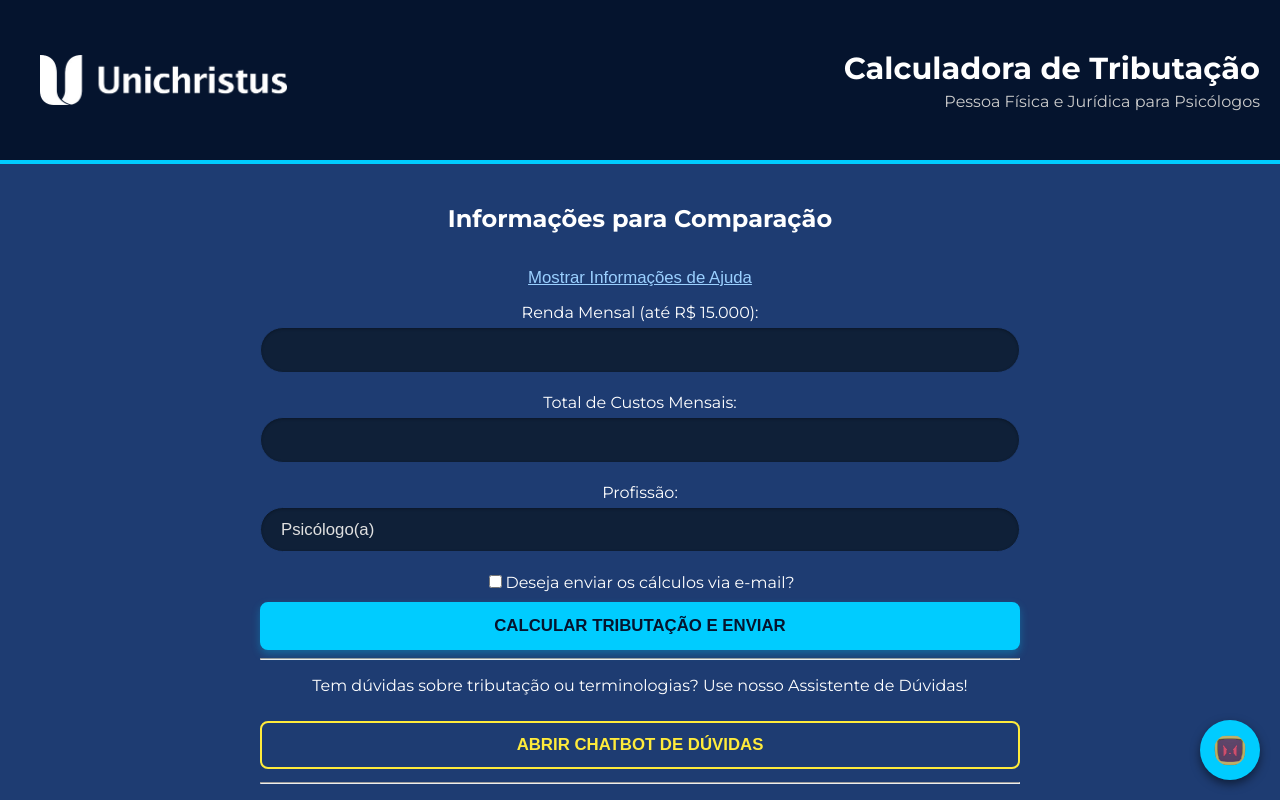
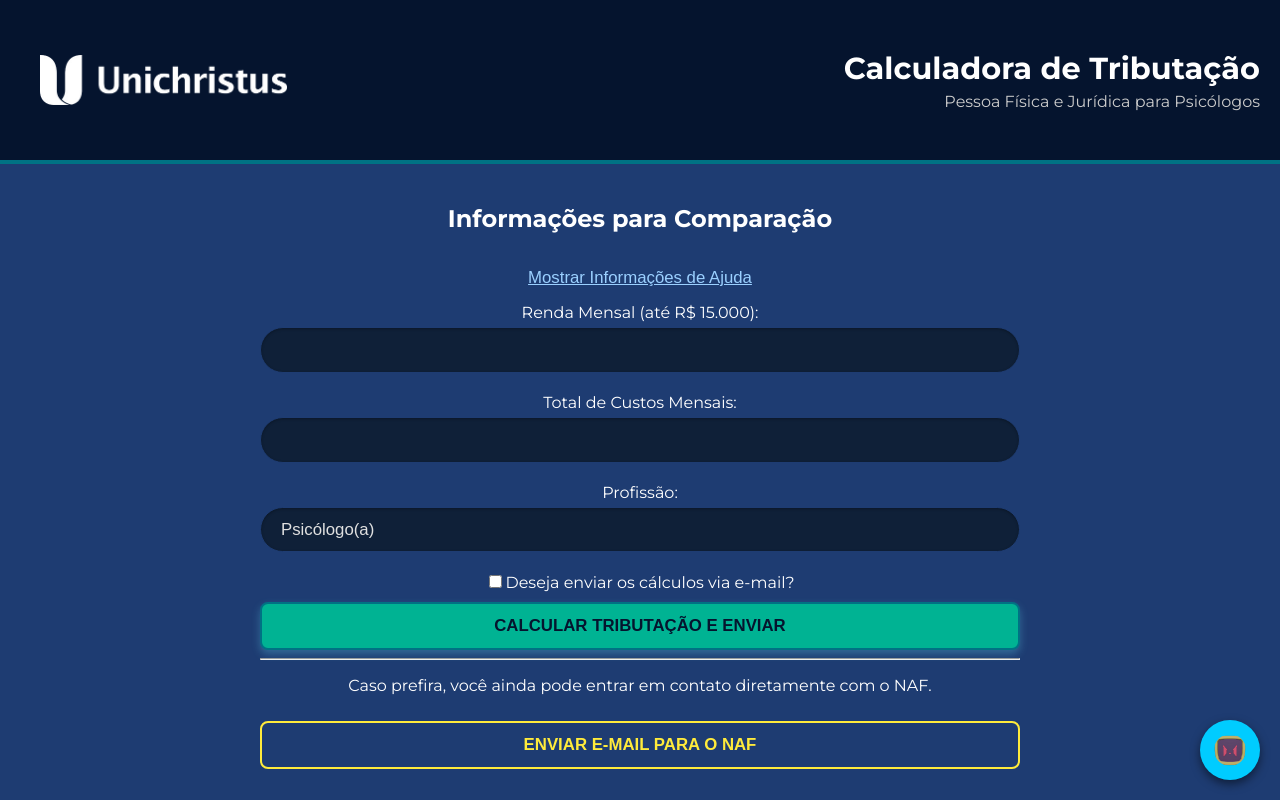
Before and after one commit to Kittymori/Projeto_React_CMJS, a React (Vite) app in the folder projeto-react/: page / in a window 1280 px wide. Shown: the top 800 px of the page. Built offline with nearby package versions, Linux system fonts and the light colour scheme; the HTML template or start-up script is replaced by a standard one.

Commit message:
Formatação detalhada da aparência geral da aplicação
- Estilização do Header, Footer, Layout principal e chatbot.
- Criado novo visual para a aparência do resultado do cálculo.
- Criando rolagem até o resultado através de scrollIntoView.

```diff
--- a/projeto-react/src/App.jsx
+++ b/projeto-react/src/App.jsx
@@ -86,6 +86,12 @@ function App() {
         setDadosFormulario(dadosValidados);
         console.log("Sucesso na Validação");
         console.log("Dados prontos para o cálculo", dadosValidados);
+        setTimeout(() => {
+            const el = document.getElementById('resultado-comparacao');
+            if (el) {
+                el.scrollIntoView({ behavior: 'smooth', block: 'start' });
+            }
+        }, 150);
     };
 
     const toggleChat = () => {
--- a/projeto-react/src/components/CalculadoraForm.jsx
+++ b/projeto-react/src/components/CalculadoraForm.jsx
@@ -124,20 +124,7 @@ const CalculadoraForm = ({ onDataSubmit, onOpenChat }) => {
 
             <button type="submit" className="btn-submit">Calcular Tributação e Enviar</button>
 
-            <hr />
-
-            <div>
-                <p>Tem dúvidas sobre tributação ou terminologias? Use nosso Assistente de Dúvidas!</p>
-                <button
-                    type="button"
-                    className="btn-chat"
-                    onClick={onOpenChat}
-                >
-                    Abrir Chatbot de Dúvidas
-                </button>
-            </div>
-
-            <hr />
+          <hr></hr>
 
             <div>
                 <p>Caso prefira, você ainda pode entrar em contato diretamente com o NAF.</p>
@@ -149,6 +136,7 @@ const CalculadoraForm = ({ onDataSubmit, onOpenChat }) => {
                     Enviar E-mail para o NAF
                 </button>
             </div>
+
         </form>
     );
 };
--- a/projeto-react/src/components/Header.jsx
+++ b/projeto-react/src/components/Header.jsx
@@ -6,7 +6,7 @@ const Header = () => {
     <header
       style={{
         padding: '15px 0',
-        borderBottom: '4px solid #00ccff',
+        borderBottom: '4px solid #007284',
         width: '100%',
         backgroundColor: '#05142eff',
       }}
--- a/projeto-react/src/components/ResultadoComparacao.jsx
+++ b/projeto-react/src/components/ResultadoComparacao.jsx
@@ -11,7 +11,13 @@ const containerStyle = { /* ... */ };
 const tituloStyle = { /* ... */ };
 const cardContainerStyle = { display: 'flex', justifyContent: 'space-around', gap: '20px', marginTop: '30px', };
 const cardBaseStyle = { /* ... */ };
-const destaqueStyle = (isMelhor) => ({ /* ... */ });
+const destaqueStyle = (isMelhor) => ({ padding: '18px',
+    borderRadius: '8px',
+    backgroundColor: isMelhor ? '#072033' : '#0b2236',
+    border: isMelhor ? '3px solid #ffeb3b' : '1px solid zilver',
+    minWidth: '300px',
+    flex: 1,
+});
 
 
 const ResultadoComparacao = ({ dadosEntrada, resultadoPF, resultadoPJ }) => {
@@ -61,7 +67,7 @@ const ResultadoComparacao = ({ dadosEntrada, resultadoPF, resultadoPJ }) => {
 
 
     return (
-        <div style={containerStyle}>
+        <div id="resultado-comparacao" style={containerStyle}>
             <h2 style={tituloStyle}>Resultado da Simulação e Comparação</h2>
 
             <p style={{ textAlign: 'center', marginBottom: '30px', color: '#ccc' }}>
--- a/projeto-react/src/index.css
+++ b/projeto-react/src/index.css
@@ -14,6 +14,7 @@ body {
     font-family: 'Montserrat', sans-serif;
     text-align: center;
 }
+
 
 #root {
     width: 100%;
@@ -52,7 +53,7 @@ body {
 .calculadora-form input[type="text"]:focus,
 .calculadora-form input[type="email"]:focus,
 .calculadora-form select:focus {
-    border-color: #00ccff;
+    border-color: #007284;
     box-shadow: 0 0 8px rgba(0, 204, 255, 0.4);
     outline: none;
     background-color: #1a3050;
@@ -70,15 +71,16 @@ body {
 }
 
 .calculadora-form .btn-submit {
-    background-color: #00ccff;
+    background-color: #00b393;
     color: #05142eff;
-    border: 2px solid #00ccff;
-    box-shadow: 0 4px 8px rgba(0, 204, 255, 0.3);
+    border: 2px solid #007284;
+    box-shadow: 0 4px 8px rgba(101, 214, 242, 0.3);
 }
 
 .calculadora-form .btn-submit:hover {
-    background-color: #00e6ff;
-    box-shadow: 0 6px 12px rgba(0, 204, 255, 0.5);
+    background-color: #00888f;
+    color: #f7ebff;
+    box-shadow: 0 6px 12px rgba(101, 214, 242, 0.3);
     transform: translateY(-2px);
 }
 
@@ -92,7 +94,7 @@ body {
 
 .calculadora-form .btn-chat:hover,
 .calculadora-form .btn-email-naf:hover {
-    background-color: #ffeb3b;
+    background-color: #d8a21b;
     color: #05142eff;
     transform: scale(1.02);
 }
@@ -110,7 +112,7 @@ body {
 }
 
 .calculadora-form .btn-ajuda:hover {
-    color: #00ccff;
+    color: #1b857f;
     background: none;
     transform: none;
 }
```
